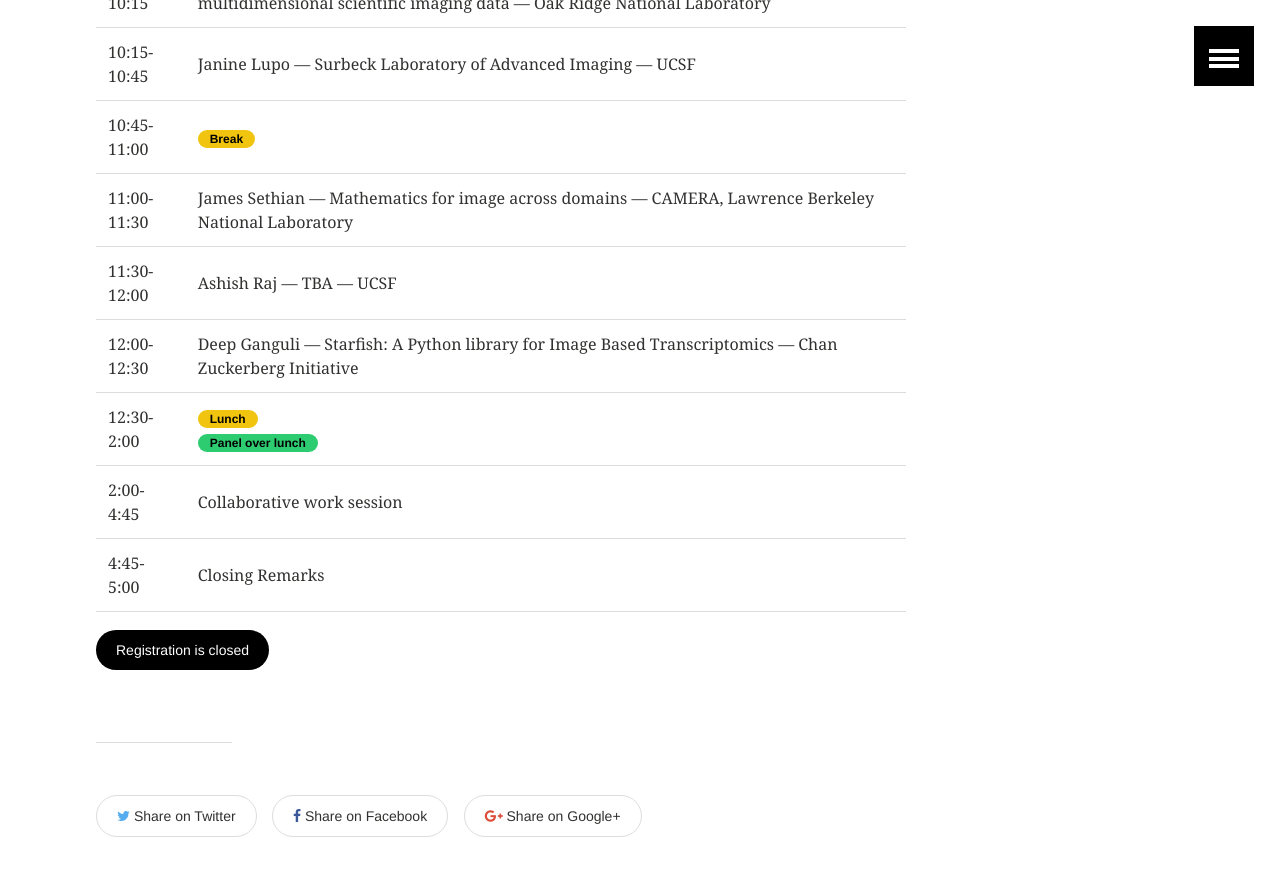
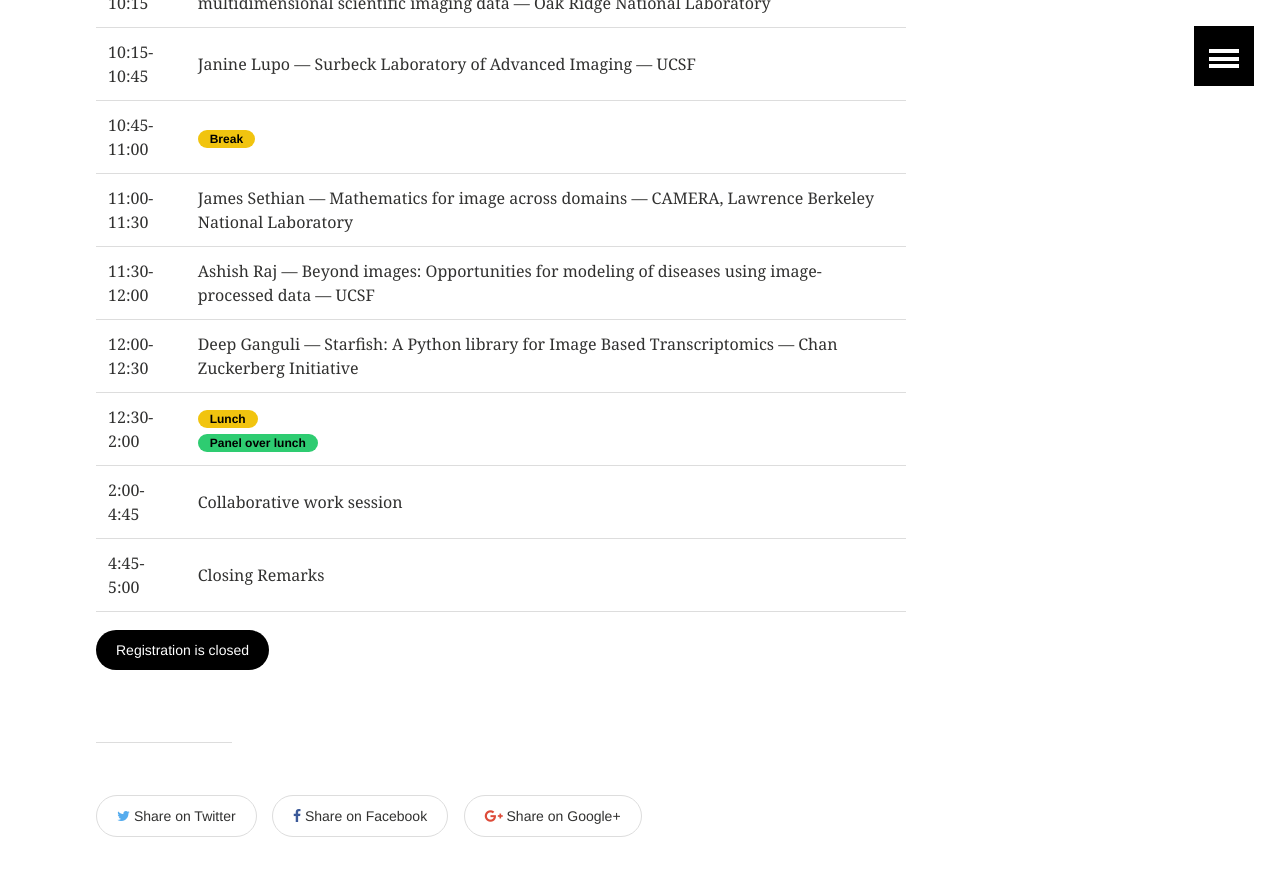
Before and after one commit to imagexd/imagexd.github.io, a Jekyll site: the page built from programs/imagexd2018.md, in a window 1280 px wide and 900 px high, scrolled down 2815 px. Shown: the top 876 px of the window. Built offline with Jekyll 4.4.1, drawn with Linux system fonts in a browser that asks for light colours.

Commit message:
adding the Talk's title for speaker

```diff
--- a/programs/imagexd2018.md
+++ b/programs/imagexd2018.md
@@ -78,7 +78,7 @@ image:
 | 10:45-11:00 | <span class="badge warning">Break</span>   |
 |----
 | 11:00-11:30 | James Sethian --- Mathematics for image across domains --- CAMERA, Lawrence Berkeley National Laboratory |
-| 11:30-12:00 | Ashish Raj --- TBA --- UCSF |
+| 11:30-12:00 | Ashish Raj --- Beyond images: Opportunities for modeling of diseases using image-processed data --- UCSF |
 | 12:00-12:30 | Deep Ganguli --- Starfish: A Python library for Image Based Transcriptomics --- Chan Zuckerberg Initiative |
 |----
 | 12:30-2:00  | <span class="badge warning">Lunch</span> <br/> <span class="badge success">Panel over lunch</span> |
```
